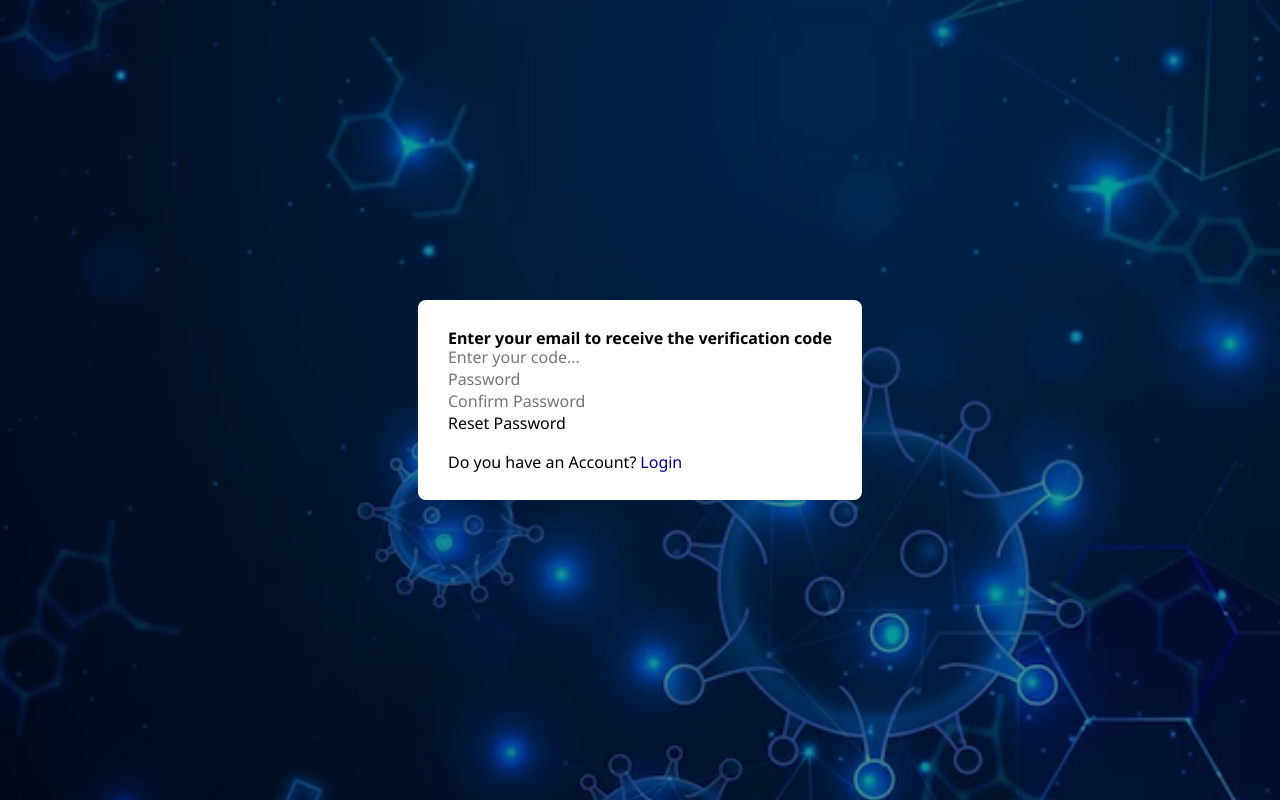
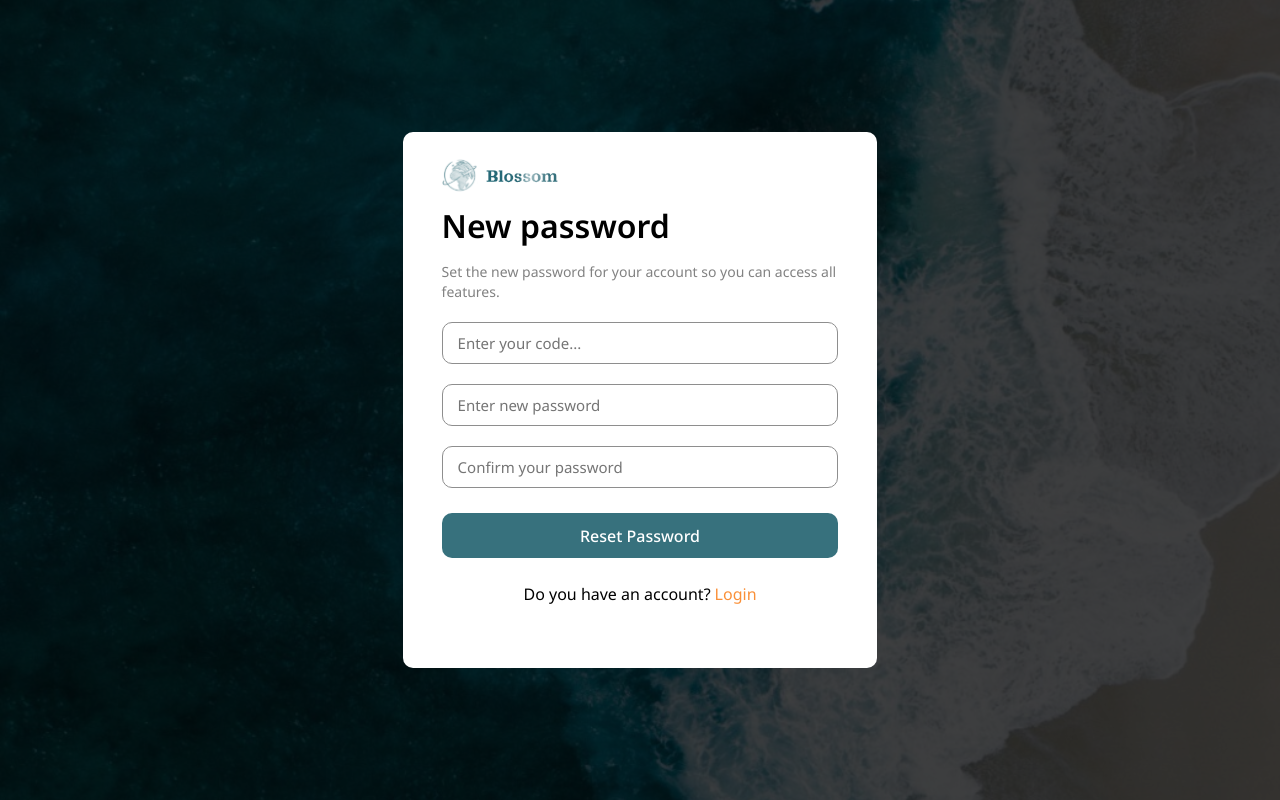
Before and after one commit to DuyQuang305/travel_share_blog_client, a React (Create React App) app: page /reset-password in a window 1280 px wide. Built offline with nearby package versions, Linux system fonts and the light colour scheme.

Commit message:
update reset password

```diff
--- a/src/pages/ResetPassword/index.jsx
+++ b/src/pages/ResetPassword/index.jsx
@@ -1,11 +1,14 @@
 import React, { useEffect, useState } from 'react';
 import { ToastContainer, toast } from 'react-toastify';
-import 'react-toastify/dist/ReactToastify.css';
+import 'react-toastify/dist/ReactToastify.css'
+import styled from 'styled-components'
 import axios from 'axios';
-import { Link, useNavigate,useParams} from 'react-router-dom';
+import { Link, useNavigate} from 'react-router-dom';
 import { useFormik } from 'formik';
-import { resetPassWordSchema } from '../../middleware/validate';
-import './resetPassword.scss'
+import { resetPassWordSchema } from '../../middleware/validate'
+
+import BackgroundR from '../../assets/background-password.svg'
+import logo from '../../assets/logo-blossom-w.svg'
 
 const apiUrl =  process.env.REACT_APP_SERVER_URL
 
@@ -69,15 +72,21 @@ function ResetPassword() {
 
 
   return (
-      <div className="reset-password">
-        <div className="reset-password__modal-overlay"></div>
-        <div className="container__reset-password">
-          <form className="reset-password__form" onSubmit={formik.handleSubmit}>
-            <div className="title">
-              <h4>Enter your email to receive the verification code</h4>
+    <Wrapper>
+      <Background>
+        <img src={BackgroundR} alt="background_image" />
+      </Background>
+
+      <ResetFormWrapper>
+        <form onSubmit={formik.handleSubmit}>
+          <div>
+            <img style={{ width: '35%' }} src={logo} alt='logo' />
+            <span style={{ fontSize: '32px', fontWeight: '600', marginTop: '15px', marginBottom: '20px' }}>New password</span>
+            <p>Set the new password for your account so you can access all features.</p>
           </div>
-            <div className="wrap-input code-input">
-              <div className="group__input">
+
+          <div>
+            <div className="style-input">
               <input  type="text"
                       placeholder="Enter your code..."
                       name='verificationCode'
@@ -87,13 +96,13 @@ function ResetPassword() {
                 />
             </div>
             { formik.touched.verificationCode && formik.values.verificationCode && (
-                    <span className='form__message--error'>{formik.errors.verificationCode}</span>
+                  <span className='message-error'>{formik.errors.verificationCode}</span>
             )}
           </div>
-            <div className="wrap-input password-input">
-              <div className="group__input">
+          <div>
+            <div className="style-input">
               <input  type="password"
-                        placeholder="Password"
+                      placeholder="Enter new password"
                       name='password'
                       value={formik.values.password}
                       onChange={formik.handleChange}
@@ -101,13 +110,13 @@ function ResetPassword() {
                 />
             </div>
             { formik.touched.password && formik.values.password && (
-                    <span className='form__message--error'>{formik.errors.password}</span>
+                  <span className='message-error'>{formik.errors.password}</span>
             )}
           </div>
-            <div className="wrap-input password-input">
-              <div className="group__input">
+          <div>
+            <div className="style-input">
               <input  type="password"
-                        placeholder="Confirm Password"
+                      placeholder="Confirm your password"
                       name='confirmPassword'
                       value={formik.values.confirmPassword}
                       onChange={formik.handleChange}
@@ -115,15 +124,13 @@ function ResetPassword() {
               />
             </div>
             { formik.touched.confirmPassword && formik.values.confirmPassword && (
-                    <span className='form__message--error'>{formik.errors.confirmPassword}</span>
+                  <span className='message-error'>{formik.errors.confirmPassword}</span>
             )}
           </div>
-            <button className="btn_submit" type="submit">
-              Reset Password
-            </button>
-            <div className="reset-password__text">
-              <span >Do you have an Account?</span>
-              <Link to="/login"><span style={{color:"#000080", marginLeft: "4px"}}>Login</span></Link>
+          <button className="reset-submit" type="submit">Reset Password</button>
+          <div className="reset-text">
+            <span >Do you have an account?</span>
+            <Link to="/login"><span style={{color:"#FA9038", marginLeft: "4px"}}>Login</span></Link>
           </div>
         </form>
         <ToastContainer
@@ -138,9 +145,67 @@ function ResetPassword() {
           pauseOnHover
           theme="dark"
         />
-            </div>
-      </div>
-  );
+
+      </ResetFormWrapper>
+    </Wrapper>
+  )
+}
+export default ResetPassword
+
+
+const Wrapper = styled.div`
+  display: flex;
+  align-items: center;
+  justify-content: center;
+`
+const Background = styled.div`
+  width: 100%;
+  height: 100vh;
+  background-size: cover;
+  overflow: hidden;
+`
+const ResetFormWrapper = styled.div`
+  position: absolute;
+  background-color: #FFF;
+  border-radius: 10px;
+  width: 37%;
+  height: 67%;
+  padding: 2% 3% 2% 3%;
+
+  p {
+    color: var(--text-off, #828282);
+    font-size: 14px;
+    font-weight: 400;
+    line-height: 20px;
   }
 
-export default ResetPassword
+  .style-input {
+    margin-top: 20px;
+    display: flex;
+    flex-direction: column;
+    border-radius: 10px;
+    padding: 10px 15px;
+    border: 1px solid #8E8E8E;
+    font-size: 15px;
+  }
+  .message-error {
+    color: #E43B3B;
+    font-size: 14px;
+    margin-top: 5px;
+  }
+  .reset-submit {
+    width: 100%;
+    margin: 0 auto;
+    margin-top: 25px;
+    border-radius: 10px;
+    background-color: #37717D;
+    color: #fff;
+    height: 45px;
+    font-weight: 500;
+  }
+  .reset-text {
+    display: flex;
+    justify-content: center;
+    margin-top: 7%;
+  }
+`
--- a/src/pages/ResetPassword/resetPassword.scss
+++ /dev/null
@@ -1,38 +0,0 @@
-.reset-password__modal-overlay {
-    position: fixed;
-    top: 0;
-    left: 0;
-    width: 100vw;
-    height: 100vh;
-    background-color: rgba(0, 0, 0, 0.4); /* Đây là màu đen với độ mờ (opacity) 0.6 */
-    display: flex;
-    justify-content: center;
-    align-items: center;
-}
-.container__reset-password {
-    width: 100vw;
-    height: 100vh;
-    overflow: hidden;
-    background-image: url("./img/reset-password.png");
-    background-position: center;
-    background-repeat: no-repeat;
-    background-size: cover;
-}
-
-.reset-password__form {
-    position: absolute;
-    max-width: 500px;
-    background: #FFFFFF;
-    box-shadow: 0px 0px 4px rgba(0, 0, 0, 0.08);
-    border-radius: 8px;
-    padding: 30px;
-    top: 50%;
-    left: 50%;
-    transform: translate(-50%, -50%);
-    z-index: 1;
-}
-
-.reset-password__text {
-    display: flex;
-    margin-top: 20px;
-}
```
Also changed, not shown: src/pages/ResetPassword/img/reset-password.png (deleted). Lines whose indentation alone changed are shown as unchanged.
